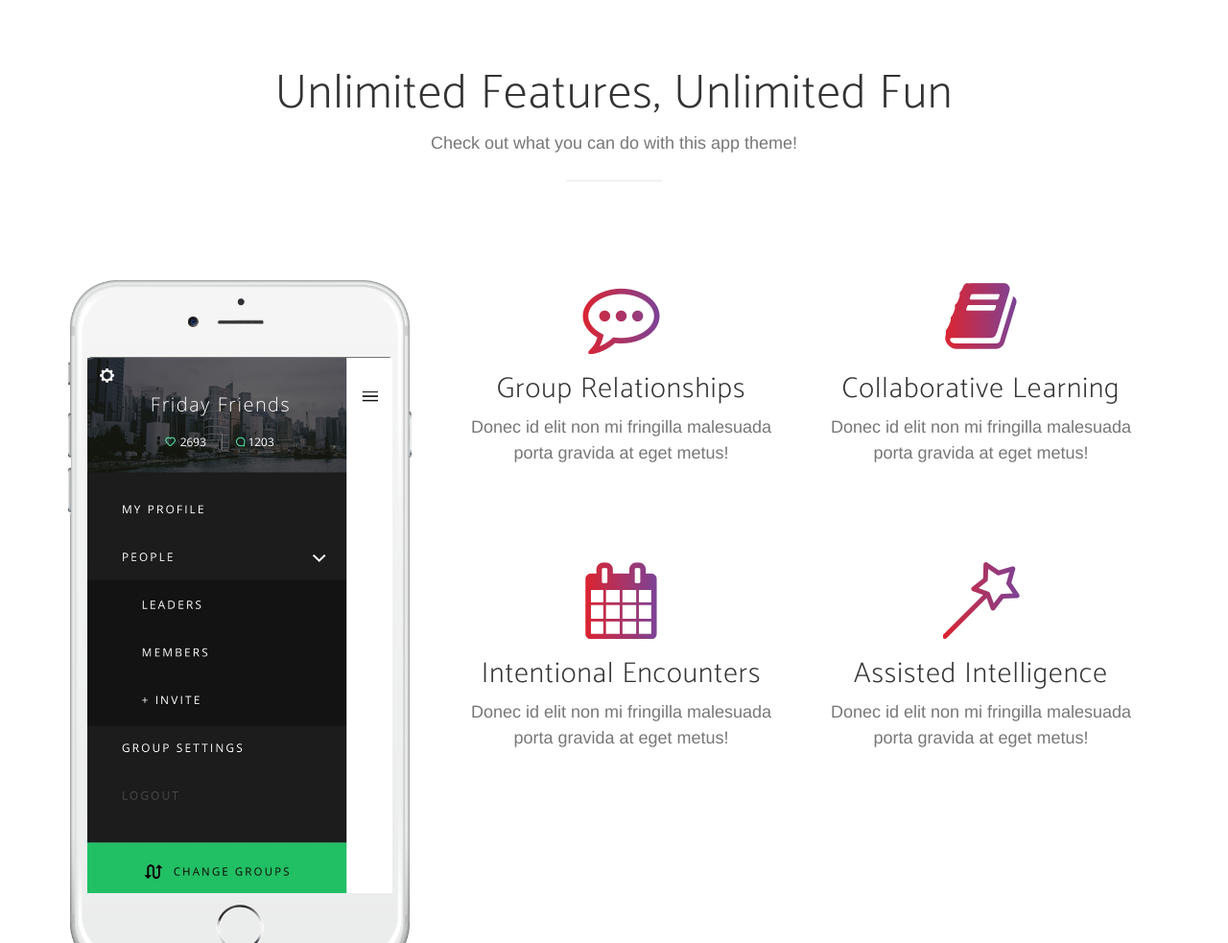
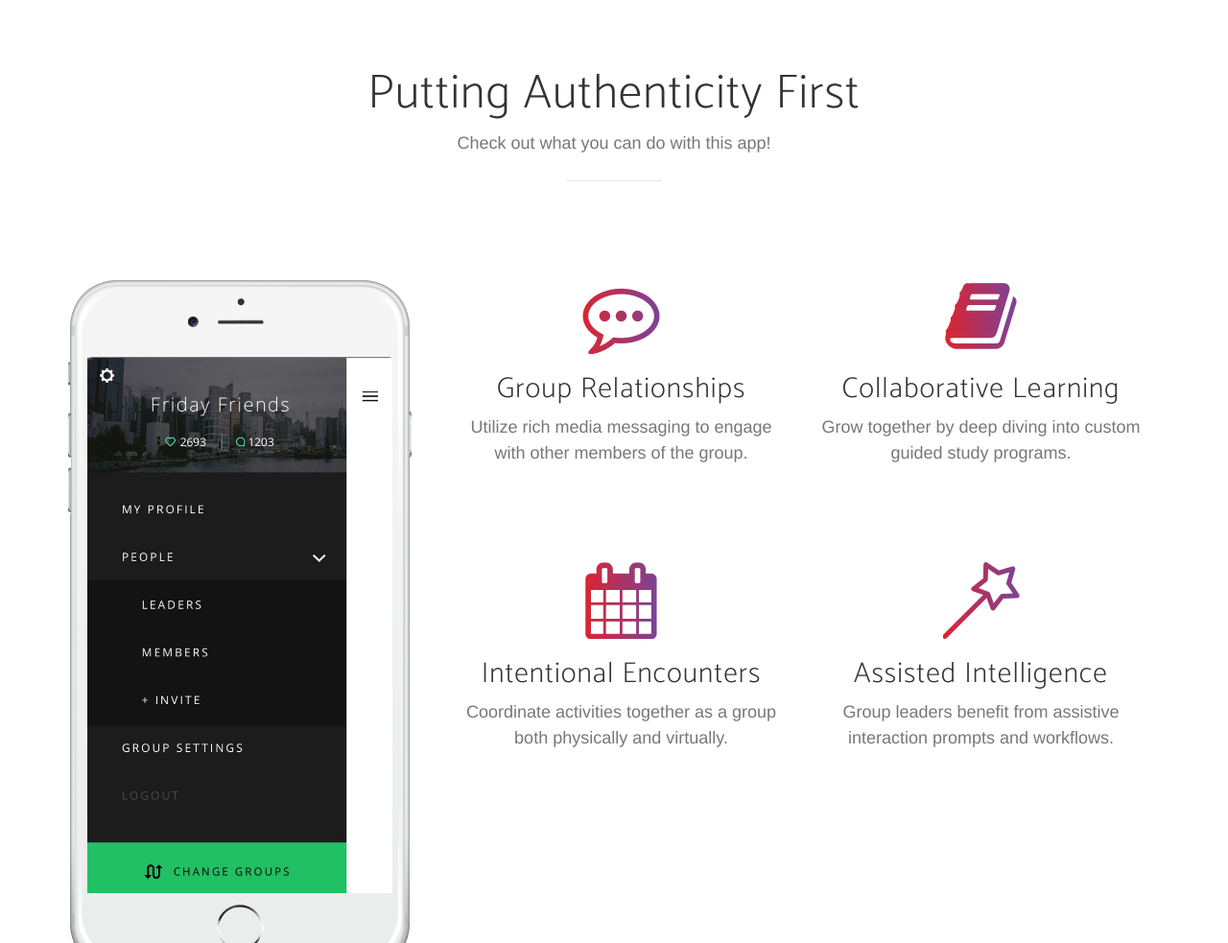
Before and after one commit to marckrejci/venturecc.github.io, a website: page index.html in a window 1280 px wide. Shown: the part 1420-2403 px from the top of the page at 96% size. Drawn offline with nearby package versions, Linux system fonts and the light colour scheme; a web font is replaced by a local one.

Commit message:
Feature copy
Updated text for feature categories.

```diff
--- a/index.html
+++ b/index.html
@@ -118,8 +118,8 @@
             <div class="row">
                 <div class="col-lg-12 text-center">
                     <div class="section-heading">
-                        <h2>Unlimited Features, Unlimited Fun</h2>
-                        <p class="text-muted">Check out what you can do with this app theme!</p>
+                        <h2>Putting Authenticity First</h2>
+                        <p class="text-muted">Check out what you can do with this app!</p>
                         <hr>
                     </div>
                 </div>
@@ -146,14 +146,14 @@
                                 <div class="feature-item">
                                     <i class="fa fa-commenting-o text-primary"></i>
                                     <h3>Group Relationships</h3>
-                                    <p class="text-muted">Donec id elit non mi fringilla malesuada porta gravida at eget metus!</p>
+                                    <p class="text-muted">Utilize rich media messaging to engage with other members of the group.</p>
                                 </div>
                             </div>
                             <div class="col-md-6">
                                 <div class="feature-item">
                                     <i class="fa fa-book text-primary"></i>
                                     <h3>Collaborative Learning</h3>
-                                    <p class="text-muted">Donec id elit non mi fringilla malesuada porta gravida at eget metus!</p>
+                                    <p class="text-muted">Grow together by deep diving into custom guided study programs.</p>
                                 </div>
                             </div>
                         </div>
@@ -162,14 +162,14 @@
                                 <div class="feature-item">
                                     <i class="fa fa-calendar text-primary"></i>
                                     <h3>Intentional Encounters</h3>
-                                    <p class="text-muted">Donec id elit non mi fringilla malesuada porta gravida at eget metus!</p>
+                                    <p class="text-muted">Coordinate activities together as a group both physically and virtually.</p>
                                 </div>
                             </div>
                             <div class="col-md-6">
                                 <div class="feature-item">
                                     <i class="icon-magic-wand text-primary"></i>
                                     <h3>Assisted Intelligence</h3>
-                                    <p class="text-muted">Donec id elit non mi fringilla malesuada porta gravida at eget metus!</p>
+                                    <p class="text-muted">Group leaders benefit from assistive interaction prompts and workflows.</p>
                                 </div>
                             </div>
                         </div>
```
